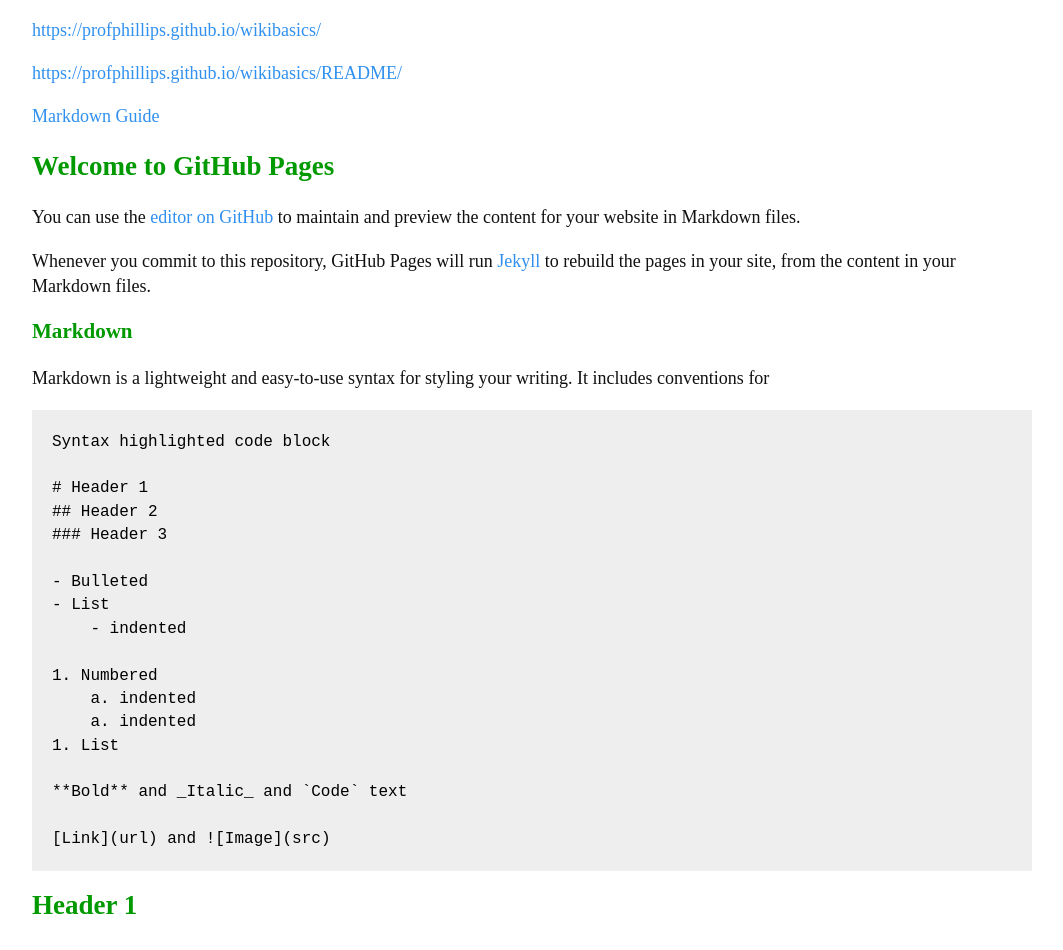
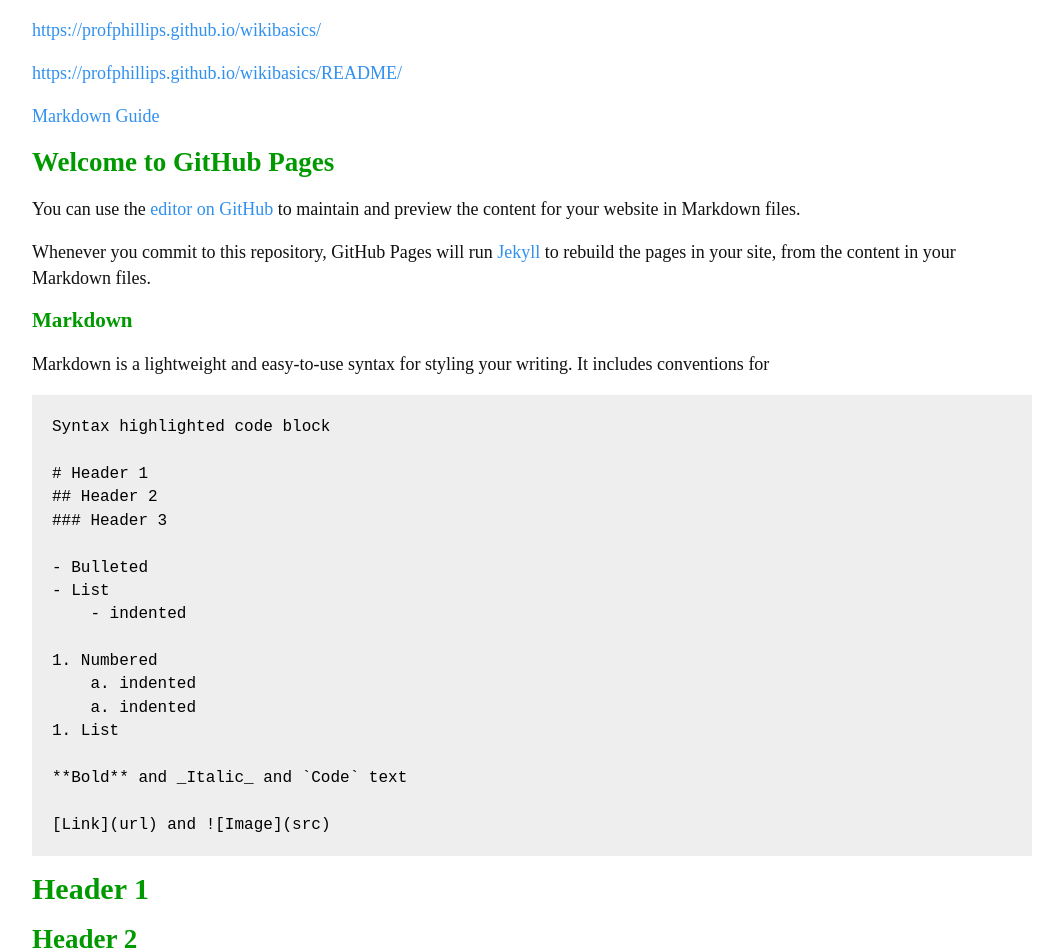
Before and after one commit to profphillips/wikibasics, a Jekyll site: the page built from README.md, in a window 1280 px wide. Shown: the top 950 px of the page, without its empty margins (108-1171 px from the left). Built offline with Jekyll 4.4.1, drawn with Linux system fonts in a browser that asks for light colours.

Commit message:
Update style.scss

```diff
--- a/assets/css/style.scss
+++ b/assets/css/style.scss
@@ -41,13 +41,18 @@ section {
 }
 
 h1, h2, h3, h4, h5, h6 {
-  margin: 0 0 20px 0;
+  margin: 0 0 20px;
   color: $header-color;
   font-family: $header-font-family;
+  line-height: 1.1;
+}
+
+h1 {
+  font-size: 30px;
 }
 
 li {
-  line-height: 1.4 ;
+  line-height: 1.1 ;
 }
 
 #main_content {
```
